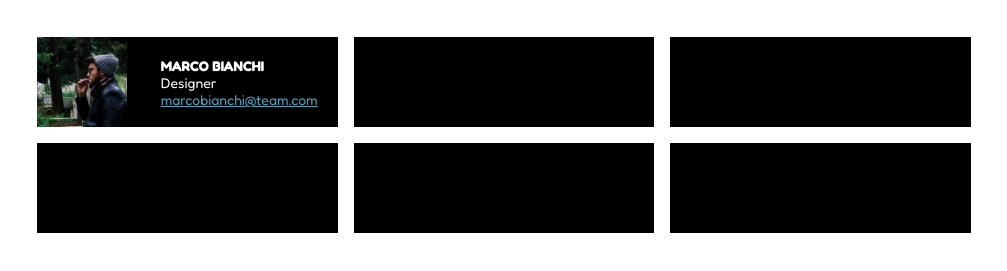
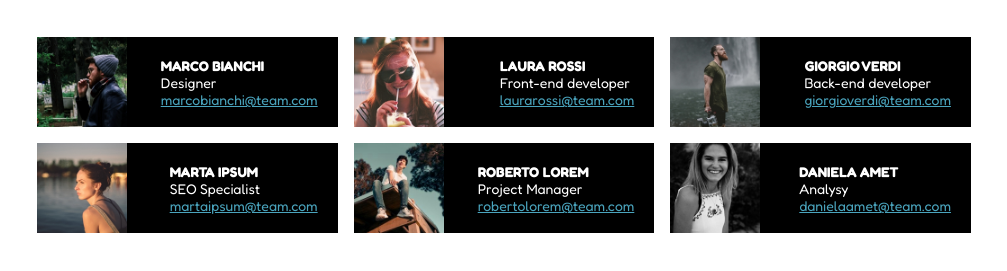
Before and after one commit to MichelaRicci/html-css-float-cards, a plain HTML site: page index.html in a window 1280 px wide. Shown: the part 135-406 px from the top of the page, without its empty margins (136-1143 px from the left). Drawn offline with Linux system fonts and the light colour scheme.

Commit message:
contatti da sistemare

```diff
--- a/index.html
+++ b/index.html
@@ -22,8 +22,7 @@
 
         <main>
             <section class="row clearfix">
-                <div class="card">
-                    <div class="clearfix">
+                <div class="card clearfix">
                         <img class=img src="img/male1.png" alt="male1">
                         <address class="info">
                             <span class="name">Marco Bianchi</span>
@@ -32,15 +31,59 @@
                             <br>
                             <a class="mail" href="mailto:marcobianchi@team.com">marcobianchi@team.com</a>
                         </address>
-                    </div>
                 </div>
-                <div class="card">2</div>
-                <div class="card">3</div>
+                <div class="card clearfix">
+                    <img class=img src="img/female1.png" alt="female1">
+                    <address class="info">
+                        <span class="name">Laura Rossi</span>
+                        <br>
+                        <span>Front-end developer</span>
+                        <br>
+                        <a class="mail" href="mailto:laurarossi@team.com">laurarossi@team.com</a>
+                    </address>
+                </div>
+                <div class="card clearfix">
+                    <img class=img src="img/male2.png" alt="male2">
+                    <address class="info">
+                        <span class="name">Giorgio Verdi</span>
+                        <br>
+                        <span>Back-end developer</span>
+                        <br>
+                        <a class="mail" href="mailto:giorgioverdi@team.com">giorgioverdi@team.com</a>
+                    </address>
+                </div>
             </section>
             <section class="row clearfix">
-                <div class="card"></div>
-                <div class="card"></div>
-                <div class="card"></div>
+                <div class="card clearfix">
+                    <img class=img src="img/female2.png" alt="female2">
+                    <address class="info">
+                        <span class="name">Marta Ipsum</span>
+                        <br>
+                        <span>SEO Specialist</span>
+                        <br>
+                        <a class="mail" href="mailto:martaipsum@team.com">martaipsum@team.com</a>
+                    </address>
+                </div>
+                <div class="card clearfix">
+                    <img class=img src="img/male3.png" alt="male3">
+                    <address class="info">
+                        <span class="name">Roberto Lorem</span>
+                        <br>
+                        <span>Project Manager</span>
+                        <br>
+                        <a class="mail" href="mailto:robertolorem@team.com">robertolorem@team.com</a>
+                    </address>
+                </div>
+                <div class="card clearfix">
+                    <img class=img src="img/female3.png" alt="female3">
+                    <address class="info">
+                        <span class="name">Daniela Amet</span>
+                        <br>
+                        <span>Analysy</span>
+                        <br>
+                        <a class="mail" href="mailto:danielaamet@team.com">danielaamet@team.com</a>
+                    </address>
+                </div>
             </section>
         </main>
 
```
